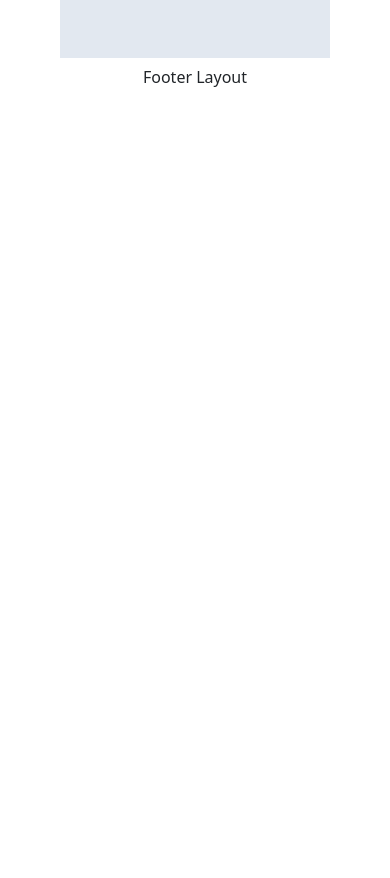
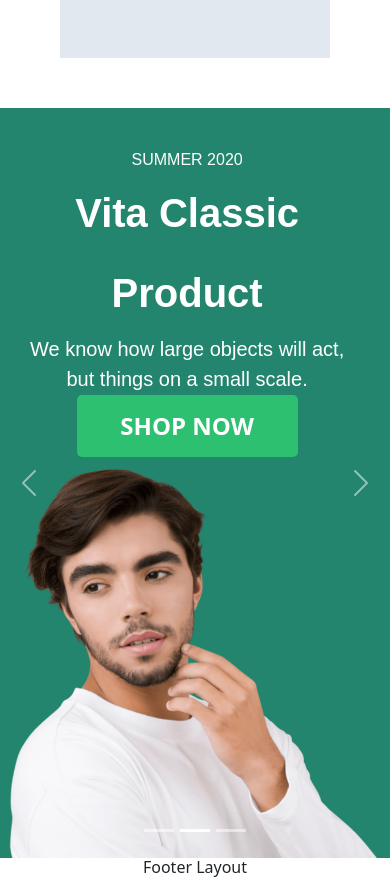
Before and after one commit to gokhangultan/gokhan-ecommerce, a React (Vite) app: page / in a window 390 px wide. Shown: the part 6735-7613 px from the top of the page. Before the commit the page ends 6823 px from the top, so only its background shows below. Built offline with nearby package versions, Linux system fonts and the light colour scheme.

Commit message:
second carousel with mobile + responsive all screens

```diff
--- /dev/null
+++ b/src/components/Carousel2.jsx
@@ -0,0 +1,43 @@
+import React from 'react';
+import 'bootstrap/dist/css/bootstrap.min.css';
+import { UncontrolledCarousel } from 'reactstrap';
+
+function CustomCarousel() {
+  return (
+    <div>
+      <style>{`
+        .carousel-item2  {
+          height: 750px;
+          object-fit: cover;
+          background: #23856D;
+        }
+      `}</style>
+      <div className=''>
+        <UncontrolledCarousel
+          items={[
+            {
+              altText: '',
+              caption: '',
+              key: 1,
+              src: 'slider2.png'
+            },
+            {
+              altText: '',
+              caption: '',
+              key: 2,
+              src: 'slider2.png'
+            },
+            {
+              altText: '',
+              caption: '',
+              key: 3,
+              src: 'slider2.png'
+            }
+          ]}
+        />
+      </div>
+    </div>
+  );
+}
+
+export default CustomCarousel;
--- a/src/index.css
+++ b/src/index.css
@@ -30,6 +30,12 @@
     height: 750px;
     object-fit:cover;
   }
+  .carousel-item2 img  {
+    height: 750px;
+    object-fit:contain;
+    margin-left: 300px;
+    margin-top: 120px;
+  }
 }
 
 @media screen and (max-width:1580px){
@@ -48,6 +54,12 @@
     height: 750px;
     object-fit:cover;
   }
+  .carousel-item2 img  {
+    height: 750px;
+    object-fit:contain;
+    margin-left: 300px;
+    margin-top: 120px;
+  }
 }
 
 @media screen and (max-width:1440px){
@@ -64,7 +76,13 @@
   }
   .carousel-item img  {
     height: 750px;
-    object-fit:cover;
+    object-fit:contain;
+  }
+  .carousel-item2 img  {
+    height: 750px;
+    object-fit:contain;
+    margin-left: 300px;
+    margin-top: 120px;
   }
 }
 @media screen and (max-width:1200px){
@@ -81,6 +99,12 @@
   .carousel-item img  {
     height: 750px;
     object-fit:cover;
+  }
+  .carousel-item2 img  {
+    height: 750px;
+    object-fit:contain;
+    margin-left: 300px;
+    margin-top: 120px;
   }
 }
 @media screen and  (max-width:992px){
@@ -101,6 +125,12 @@
   .product-mapping {
     display: flex;
     flex-direction:row
+  }
+  .carousel-item2 img  {
+    height: 750px;
+    object-fit:contain;
+    margin-left: 300px;
+    margin-top: 120px;
   }
 }
 @media screen and (max-width:768px){
@@ -124,6 +154,12 @@
     display: flex;
     flex-direction: column
   }
+  .carousel-item2 img  {
+    height: 750px;
+    object-fit:contain;
+    margin-left: 200px;
+    margin-top: 120px;
+  }
 }
 @media screen and (max-width:640px){
   .mobile-menu nav {
@@ -144,6 +180,12 @@
     display: flex;
     flex-direction: column
   }
+  .carousel-item2 img  {
+    height: 750px;
+    object-fit:contain;
+    margin-left: 180px;
+    margin-top: 80px;
+  }
 }
 @media screen and (max-width:576px){
   .mobile-menu nav {
@@ -161,4 +203,10 @@
     display: flex;
     flex-direction: column
   }
+  .carousel-item2 img  {
+    height: 750px;
+    object-fit:contain;
+    margin-left: 10px;
+    margin-top: 290px;
+  }
 }
--- a/src/pages/Home.jsx
+++ b/src/pages/Home.jsx
@@ -1,4 +1,5 @@
 import Carousel from "../components/Carousel";
+import Carousel2 from "../components/Carousel2";
 import ProductCard from "../components/ProductCard";
 
 export default function Home() {
@@ -44,7 +45,7 @@ export default function Home() {
     </div>
             </section>
 
-<section className="best-seller ">
+            <section className="best-seller mb-10">
     <h4 className="font-container text-[20px] leading-[30px] align-middle mb-3">Featured Products</h4>
 <h3 className="font-bold text-[24px] leading-[32px] font-container text-[#252B42] align-middle mb-3">BESTSELLER PRODUCTS</h3>
     <p className="text-[14px] leading-[20px] align-middle mb-5">Problems trying to resolve the conflict between</p>
@@ -62,8 +63,24 @@ export default function Home() {
         <ProductCard />
 
         </div>
-</section>
+            </section>
 
+            <div className="relative text-white carousel-item2">
+               <div className="">
+                <Carousel2 />
+                <div className="absolute top-0 left-0 z-10 flex flex-col xl:text-left 2xl:text-left lg:text-left md:text-left sm:text-left xl:py-[200px] lg:py-[180px] md:py-[120px] sm:py-[100px] py-[40px] gap-[1px] 2xl:gap-[24px] xl:gap-[24px] lg:gap-[18px] md:gap-[14px] sm:gap-[12px] xl:ml-[200px] 2xl:ml-[200px] lg:ml-[120px] md:ml-[80px] sm:ml-[60px] ml-[30px]">
+                    <div><h5 className="font-2xl:bold 2xl:text-[16px] xl:text-[16px] lg:text-[14px] md:text-[12px] sm:text-[12px] text-[16px] font-container leading-[24px]">SUMMER 2020</h5></div>
+                    <div>
+                    <h1 className="font-bold xl:text-[58px] 2xl:text-[58px] lg:text-[40px] md:text-[32px] sm:text-[28px] text-[40px] font-container leading-[80px]">Vita Classic</h1>
+                    <h1 className="font-bold xl:text-[58px] 2xl:text-[58px] lg:text-[40px] md:text-[32px] sm:text-[28px] text-[40px] font-container leading-[80px]">Product</h1>
+
+                    </div>
+                    <div><h4 className="2xl:text-[20px] xl:text-[20px] lg:text-[18px] md:text-[16px] sm:text-[14px] text-[20px] leading-[30px] font-container">We know how large objects will act,</h4>
+                    <h4 className="2xl:text-[20px] xl:text-[20px] lg:text-[18px] md:text-[16px] sm:text-[14px] text-[20px] leading-[30px] font-container">but things on a small scale.</h4></div>
+                    <div><button className="text-center  w-[221px] h-[62px] 2xl:w-[221px] 2xl:h-[62px] xl:w-[221px] xl:h-[62px] lg:w-[180px] lg:h-[42px] md:w-[160px] md:h-[38px] sm:w-[120px] sm:h-[32px] text-[24px] 2xl:text-[24px] xl:text-[24px] lg:text-[20px] md:text-[16px] sm:text-[14px] font-bold bg-[#2DC071] rounded-[5px]">SHOP NOW</button></div>
+                </div>
+                </div>
+            </div>
 
 
         </div>
```
